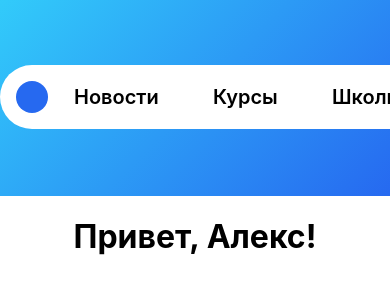
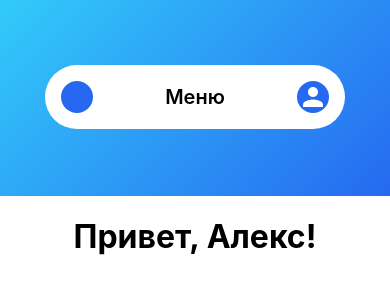
Before and after one commit to MobileLookFree/itschool, a React (Create React App) app: page / in a window 390 px wide. Shown: the top 300 px of the page. Built offline with nearby package versions, Linux system fonts and the light colour scheme.

Commit message:
start development of mobile header; added 32px width screen alert screen

```diff
--- a/package.json
+++ b/package.json
@@ -2,7 +2,9 @@
   "name": "react-app",
   "version": "0.1.0",
   "private": true,
+  "homepage": "https://mobilelookfree.github.io/itschool/",
   "dependencies": {
+    "gh-pages": "^2.0.1",
     "react": "^16.6.3",
     "react-dom": "^16.6.3",
     "react-scripts": "2.1.1"
@@ -11,6 +13,8 @@
     "start": "react-scripts start",
     "build": "react-scripts build",
     "test": "react-scripts test",
+    "predeploy": "npm run build",
+    "deploy": "gh-pages -d build",
     "eject": "react-scripts eject"
   },
   "eslintConfig": {
--- a/public/index.html
+++ b/public/index.html
@@ -4,13 +4,12 @@
     <meta charset="utf-8">
     <link rel="shortcut icon" href="%PUBLIC_URL%/favicon.ico">
     <meta name="viewport" content="width=device-width, initial-scale=1, shrink-to-fit=no">
-    <meta name="theme-color" content="#000000">
+    <meta name="theme-color" content="#2669f0">
     <!--
       manifest.json provides metadata used when your web app is added to the
       homescreen on Android. See https://developers.google.com/web/fundamentals/web-app-manifest/
     -->
     <link rel="manifest" href="%PUBLIC_URL%/manifest.json">
-    <link href="https://fonts.googleapis.com/icon?family=Material+Icons" rel="stylesheet">
 
     <title>React App</title>
   </head>
--- a/src/components/Header.css
+++ b/src/components/Header.css
@@ -1,7 +1,67 @@
+@import url("https://fonts.googleapis.com/icon?family=Material+Icons");
+
+@media screen and (min-width: 857px) {
+    a.header-menu-button {
+        display: none;
+    }
+}
+
+@media screen and (max-width: 640px) {
+    .header-menu-bar{
+       width: 600px;
+       min-width: 300px;
+       margin: 10px;
+    }
+
+    .header-menu {
+      display: none;
+    }
+
+    a.header-menu-button {
+        display: block;
+        margin: 0 auto;
+        padding: 20px 5px 0px 5px;
+    }
+}
+
+@media screen and (max-width: 856px) {
+    .header-menu-bar{
+       width: 800px;
+       min-width: 300px;
+       margin: 10px;
+    }
+
+    .header-menu {
+      display: none;
+    }
+
+    a.header-menu-button {
+        display: block;
+        margin: 0 auto;
+        padding: 20px 5px 0px 5px;
+    }
+}
+
+.header-menu-bar a{
+    color: black;
+    font-family: -apple-system, BlinkMacSystemFont, "Segoe UI", "Roboto", "Oxygen",
+    "Ubuntu", "Cantarell", "Fira Sans", "Droid Sans", "Helvetica Neue",
+    sans-serif;
+    font-weight: 600;
+    font-size: 20px;
+    height: 44px;
+    cursor: pointer;
+    text-decoration: none;
+    transition: 0.5s;
+}
+
+.header-menu-bar a:hover {
+    color: #2669f0;
+}
 
 .header-back {
     width: 100%;
-    background: linear-gradient(135deg, #32cbfa 0%,#2669f0 100%);;
+    background: linear-gradient(135deg, #32cbfa 0%,#2669f0 100%);
     height: 196px;
     margin: 0;
     overflow: auto
@@ -16,7 +76,6 @@
     height: 64px;
     margin: 65px auto 65px;
     border-radius: 36px;
-    min-width: 768px;
 }
 
 .home-button {
@@ -41,7 +100,7 @@
     cursor: pointer;
 }
 
-.material-icons {
+.authorization .material-icons {
     color: white;
     display: inline-block;
     font-size: 30px;
@@ -60,8 +119,8 @@
 
 .header-menu {
     height: 64px;
-    min-width: 640px;
-    width: 700px;
+    min-width: 472px;
+    width: 640px;
 }
 
 ul{
@@ -87,7 +146,7 @@ ul{
     height: 44px;
     cursor: pointer;
     text-decoration: none;
-    padding: 20px 10px 0px 10px;
+    padding: 20px 5px 0px 5px;
     transition: 0.5s;
 }
 
--- a/src/components/Header.js
+++ b/src/components/Header.js
@@ -1,5 +1,6 @@
 import React, { Component } from 'react';
 import './Header.css';
+
 
 class Header extends Component {
     constructor(props) {
@@ -8,7 +9,7 @@ class Header extends Component {
     }
 
     componentDidMount() {
-        this.setState({ chatVisible: false }); //флаг видимости чата в зависимости от авторизации
+        this.setState({ chatVisible: true }); //флаг видимости чата в зависимости от авторизации
     }
 
     render() {
@@ -16,6 +17,7 @@ class Header extends Component {
             <div className="header-back">
                 <div className="header-menu-bar">
                     <div className="home-button"><a href="http://localhost:3000"></a></div>
+                    <a href="" className="header-menu-button">Меню</a>
                     <div className="header-menu">
                         <ul >
                             <li><a href="">Новости</a></li>
--- /dev/null
+++ b/src/components/SmallScreen.css
@@ -0,0 +1,35 @@
+@import url("https://fonts.googleapis.com/icon?family=Material+Icons");
+
+@keyframes rotating {
+    from {
+        -webkit-transform: rotate(0deg);
+        -o-transform: rotate(0deg);
+        transform: rotate(0deg);
+    }
+    to {
+        -webkit-transform: rotate(60deg);
+        -o-transform: rotate(60deg);
+        transform: rotate(60deg);
+    }
+}
+
+h2.min-width-message {
+    color: #2669f0;
+    display: block;
+    padding: 5px;
+    text-align: center;
+}
+
+.rotate-image i.material-icons {
+    display: block;
+    color: #2669f0;
+    font-size: 64px;
+    margin: 0 auto;
+}
+
+.rotate-image {
+    height: 64px;
+    width: 64px;
+    margin: 0 auto;
+    animation: rotating 1s infinite ease-in-out;
+}
--- /dev/null
+++ b/src/components/SmallScreen.js
@@ -0,0 +1,18 @@
+import React, { Component } from 'react';
+import './SmallScreen.css';
+
+class SmallScreen extends Component {
+    render() {
+        return (
+            <div>
+                <h2 className="min-width-message">Экран вашего устройства имеет очень маленькое разрешение.<br />
+                    Поверните ваше устройство горизонтально, чтобы комфортно пользоваться сайтом:)</h2>
+                <div className="rotate-image">
+                    <i className="material-icons">rotate_right</i>
+                </div>
+            </div>
+        );
+    }
+}
+
+export default SmallScreen;
--- a/src/index.css
+++ b/src/index.css
@@ -1,4 +1,6 @@
+
 body {
+  background-color: white;
   margin: 0;
   padding: 0;
   font-family: -apple-system, BlinkMacSystemFont, "Segoe UI", "Roboto", "Oxygen",
@@ -8,6 +10,7 @@ body {
   -moz-osx-font-smoothing: grayscale;
 }
 
+
 code {
   font-family: source-code-pro, Menlo, Monaco, Consolas, "Courier New",
     monospace;
--- a/src/index.js
+++ b/src/index.js
@@ -3,10 +3,30 @@ import ReactDOM from 'react-dom';
 import './index.css';
 import App from './components/App';
 import Header from './components/Header';
+import SmallScreen from './components/SmallScreen';
 
-ReactDOM.render(
-    <div>
-        <Header/>
-        <App/>
-    </div>, document.getElementById('root')
-);
+if (window.innerWidth < "310") {
+    ReactDOM.render(
+        <div>
+            <SmallScreen />
+        </div>, document.getElementById('root')
+    );
+
+    window.addEventListener('orientationchange', function (){
+        ReactDOM.render(
+            <div>
+                <Header />
+                <App />
+            </div>, document.getElementById('root')
+        );
+    })
+}
+
+else {
+    ReactDOM.render(
+        <div>
+            <Header />
+            <App />
+        </div>, document.getElementById('root')
+    );
+}
```
Also changed, not shown: 1 other file (tests, documents, lock files or other folders).
